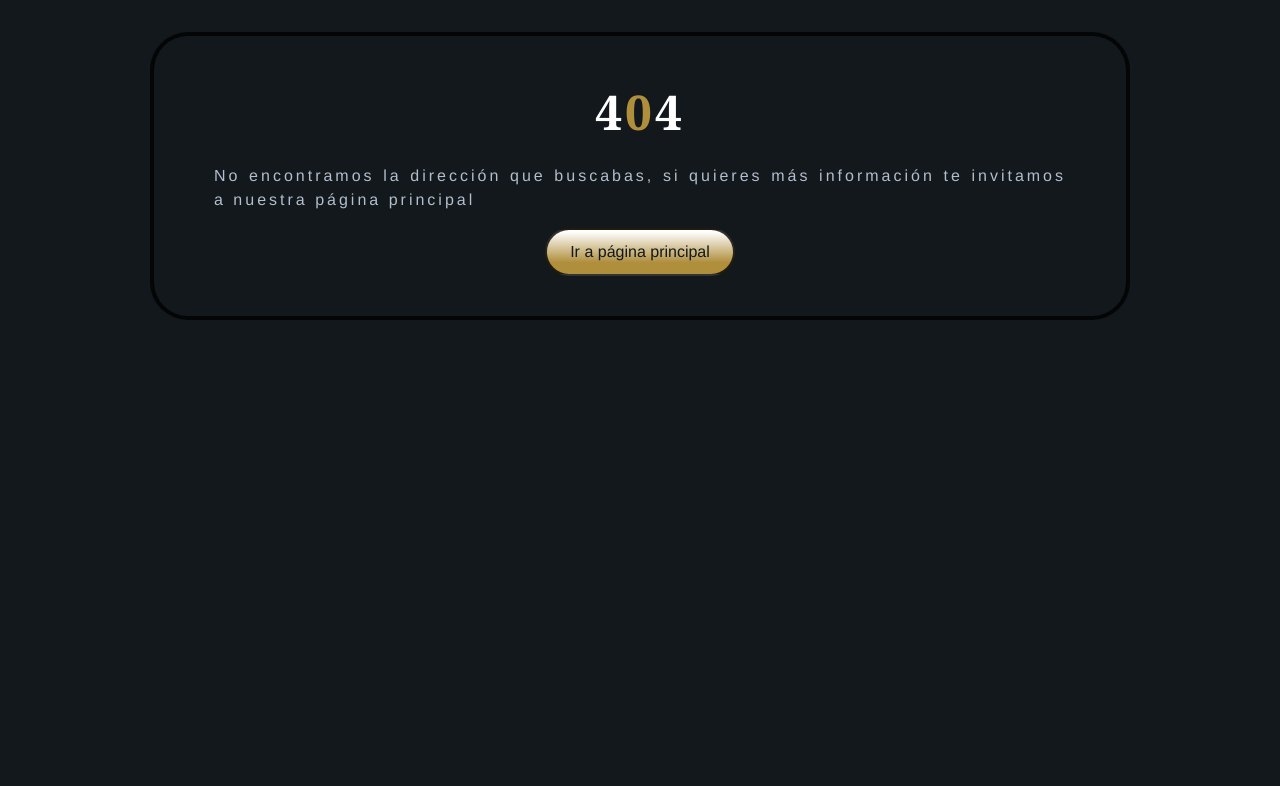
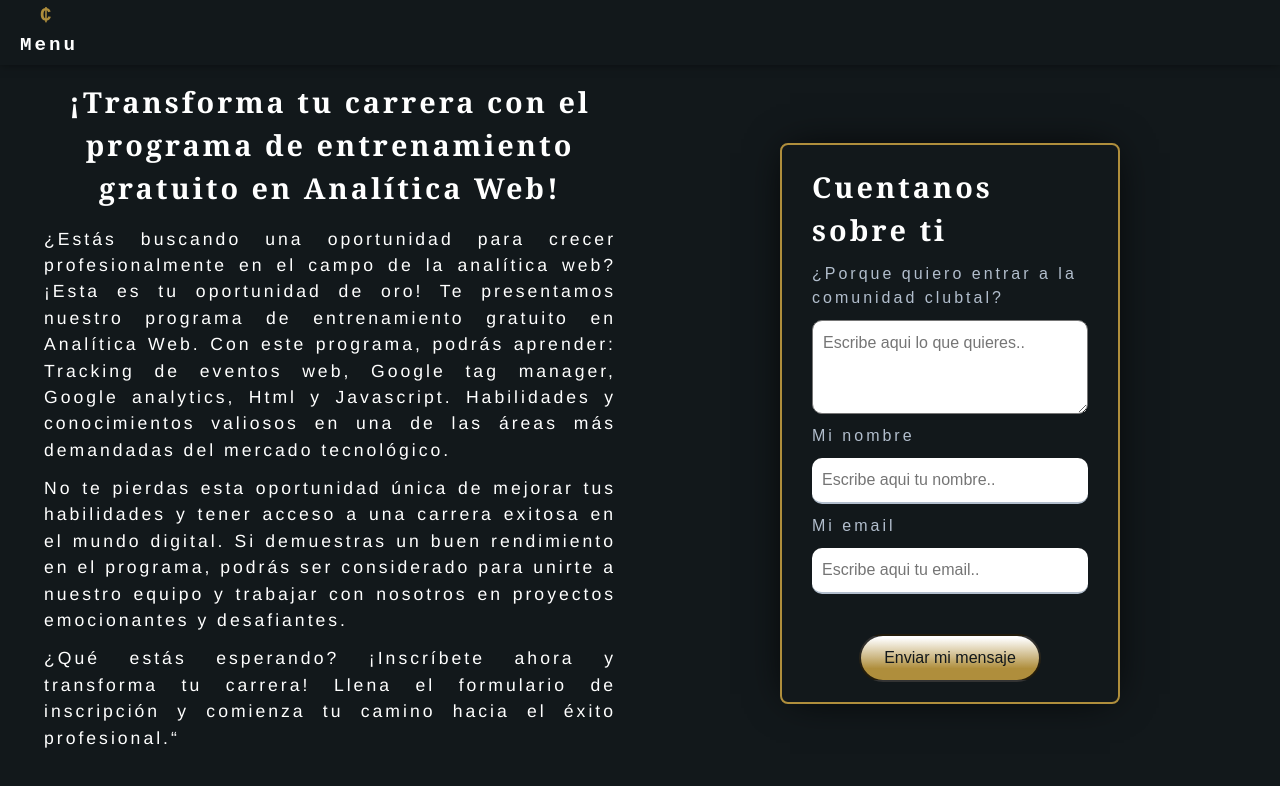
Before and after one commit to MEGAFRAN/clubtal, a Next.js app: page /semillero-analitica-web in a window 1280 px wide. Before the commit this address had no page. Shown: the top 786 px of the page. Built offline with nearby package versions, Linux system fonts and the light colour scheme.

Commit message:
Feature(WEB-31): Create landing page semillero analitica web (#14)

```diff
--- /dev/null
+++ b/app/services/pages/landing_pages/semillero-analitica-web.ts
@@ -0,0 +1,18 @@
+export const landingPage = {
+  semilleroAnaliticaWeb: {
+    title: "¡Transforma tu carrera con el programa de entrenamiento gratuito en Analítica Web!",
+    text: [
+      `¿Estás buscando una oportunidad para crecer profesionalmente en el campo de la analítica
+    web? ¡Esta es tu oportunidad de oro! Te presentamos nuestro programa de entrenamiento
+    gratuito en Analítica Web. Con este programa, podrás aprender: Tracking de eventos web,
+    Google tag manager, Google analytics, Html y Javascript. Habilidades y conocimientos
+    valiosos en una de las áreas más demandadas del mercado tecnológico.`,
+      `No te pierdas esta oportunidad única de mejorar tus habilidades y tener acceso a una
+    carrera exitosa en el mundo digital. Si demuestras un buen rendimiento en el programa,
+    podrás ser considerado para unirte a nuestro equipo y trabajar con nosotros en proyectos
+    emocionantes y desafiantes.`,
+      `¿Qué estás esperando? ¡Inscríbete ahora y transforma tu carrera! Llena el formulario de
+    inscripción y comienza tu camino hacia el éxito profesional.“`,
+    ],
+  },
+}
--- a/app/styles/layouts/landingPage.module.scss
+++ b/app/styles/layouts/landingPage.module.scss
@@ -1,7 +1,7 @@
 .container {
   min-width: 500px;
   section {
-    margin: 80px 0 0 0;
+    margin: 80px 0 20px 0;
     padding: 0 20px;
     display: grid;
     grid-template-columns: repeat(auto-fit, minmax(400px, 1fr));
--- a/app/styles/main.scss
+++ b/app/styles/main.scss
@@ -6,7 +6,7 @@
 @import "components/header", "components/link", "components/navbar";
 
 @import "layouts/footer", "layouts/forms", "layouts/grid", "layouts/header", "layouts/navigation",
-  "layouts/sidebar";
+  "layouts/sidebar", "layouts/landingPage.module.scss";
 
 @import "pages/404", "pages/contact", "pages/home", "pages/index";
 
--- /dev/null
+++ b/pages/semillero-analitica-web.tsx
@@ -0,0 +1,26 @@
+import { useRouter } from "next/router"
+import { LandingPage } from "../app/components/templates/layout/LandingPage"
+import { HOME_TEXT } from "../app/services/pages/home-text"
+import { landingPage } from "../app/services/pages/landing_pages/semillero-analitica-web"
+
+const SemilleroAnaliticaWeb = () => {
+  const router = useRouter()
+  const { pathname } = router
+  const isHomePage = pathname === "/" ? true : false
+  const currentLanguage = { ...HOME_TEXT.spanishText }
+  const { homeNavbarOptions, ctaButtonTexts, formText } = currentLanguage
+  const { semilleroAnaliticaWeb } = landingPage
+  return (
+    <LandingPage
+      options={homeNavbarOptions}
+      buttonText={ctaButtonTexts[0]}
+      mail={"info@clubtal.com"}
+      withLanguageToggle={isHomePage}
+      headingType="h1"
+      title={semilleroAnaliticaWeb.title}
+      textInformation={semilleroAnaliticaWeb.text}
+      text={formText}
+    />
+  )
+}
+export default SemilleroAnaliticaWeb
```
